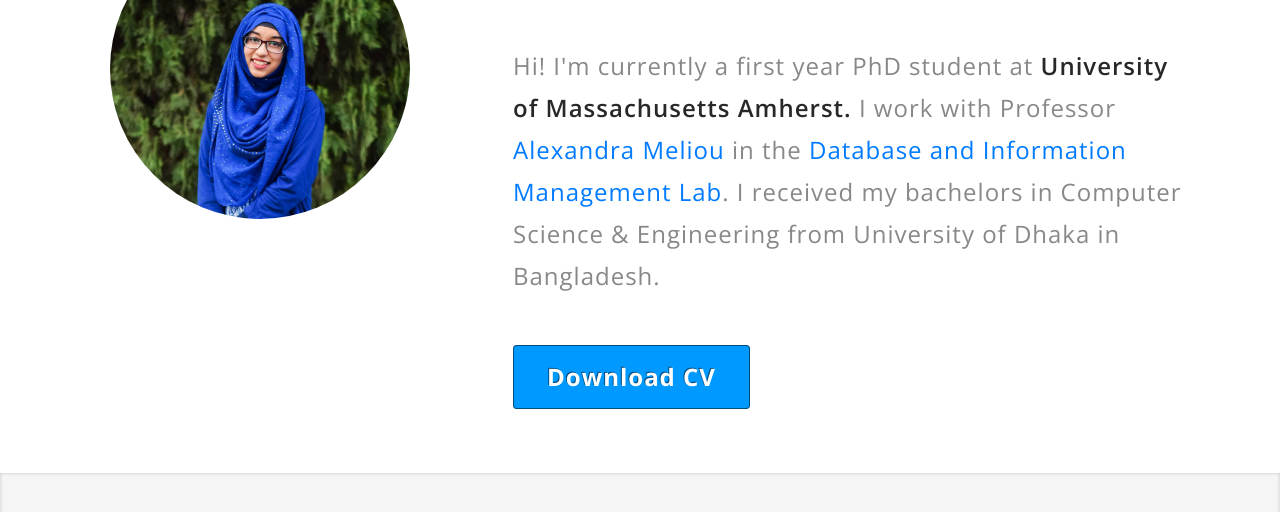
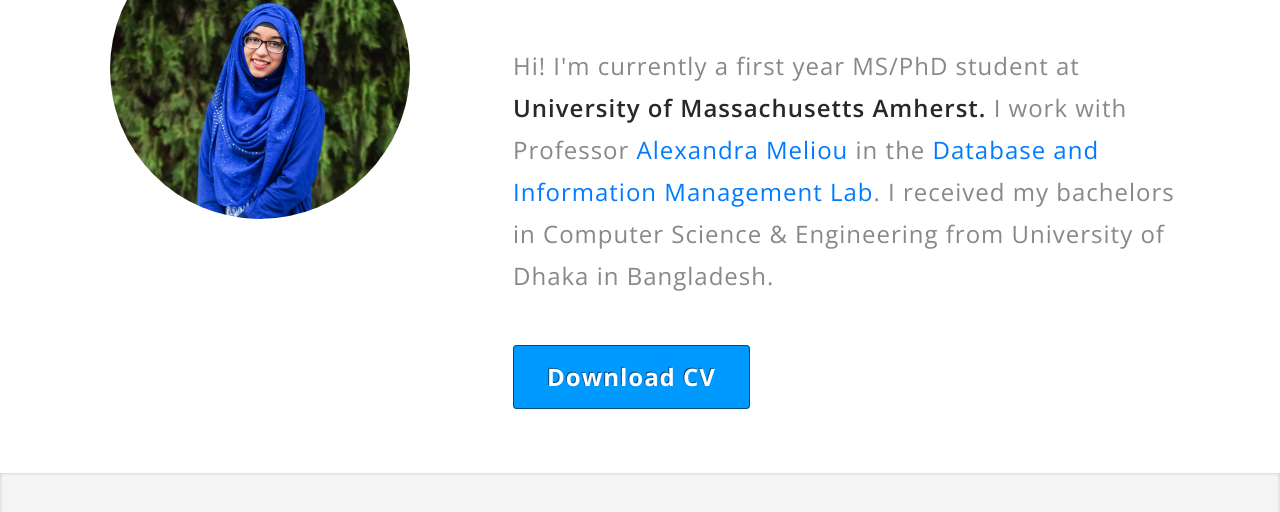
Before and after one commit to maliha93/MalihaIslam, a plain HTML site: page index.html in a window 1280 px wide. Shown: the part 145-657 px from the top of the page. Drawn offline with nearby package versions, Linux system fonts and the light colour scheme.

Commit message:
Update index.html

```diff
--- a/index.html
+++ b/index.html
@@ -65,7 +65,7 @@ License URL: http://creativecommons.org/licenses/by/3.0/
 					 <div class="col-lg-8 advantage-grid-info">
                         <div class="advantage_left">
                              <h1 class="heading text-capitalize mb-sm-5 mb-4"><span>Maliha T Islam</span></h1>
-							<p class="mt-4">Hi! I'm currently a first year PhD student at <span>University of Massachusetts Amherst.</span> I work with Professor
+							<p class="mt-4">Hi! I'm currently a first year MS/PhD student at <span>University of Massachusetts Amherst.</span> I work with Professor
 							<a href="https://people.cs.umass.edu/~ameli/"  target="_blank">Alexandra Meliou </a>in the <a href="http://dbgroup.cs.umass.edu/"  target="_blank">Database and Information Management Lab</a>.
 							I received my bachelors in Computer Science & Engineering from University of Dhaka in Bangladesh. </p>
 							<a href="https://drive.google.com/open?id=1UMB7fp6XXZ7E6MO3TQyM32i6DRQK8KRv"  target="_blank" class="banner-button btn mt-5 scroll">Download CV</a>
```
